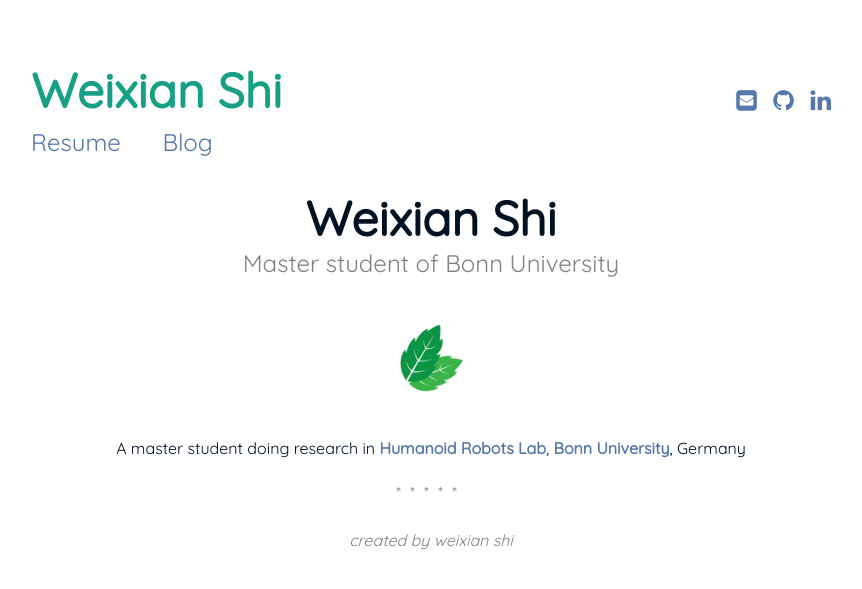
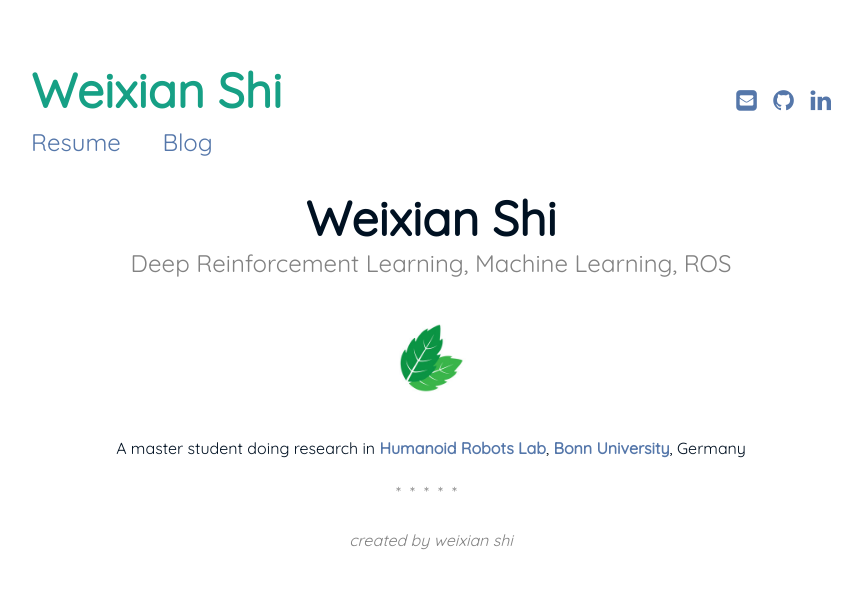
Before and after one commit to weixians/weixians.github.io, a Jekyll site: the page built from index.md, in a window 1280 px wide. Shown: the top 589 px of the page, without its empty margins (209-1071 px from the left). Built offline with Jekyll 4.4.1, drawn with Linux system fonts in a browser that asks for light colours.

Commit message:
change content

```diff
--- a/index.md
+++ b/index.md
@@ -1,7 +1,7 @@
 ---
 layout: page
 title: Weixian Shi
-subtitle: Master student of Bonn University
+subtitle: Deep Reinforcement Learning, Machine Learning, ROS
 sitemap:
   priority: 0.9
 ---
```
